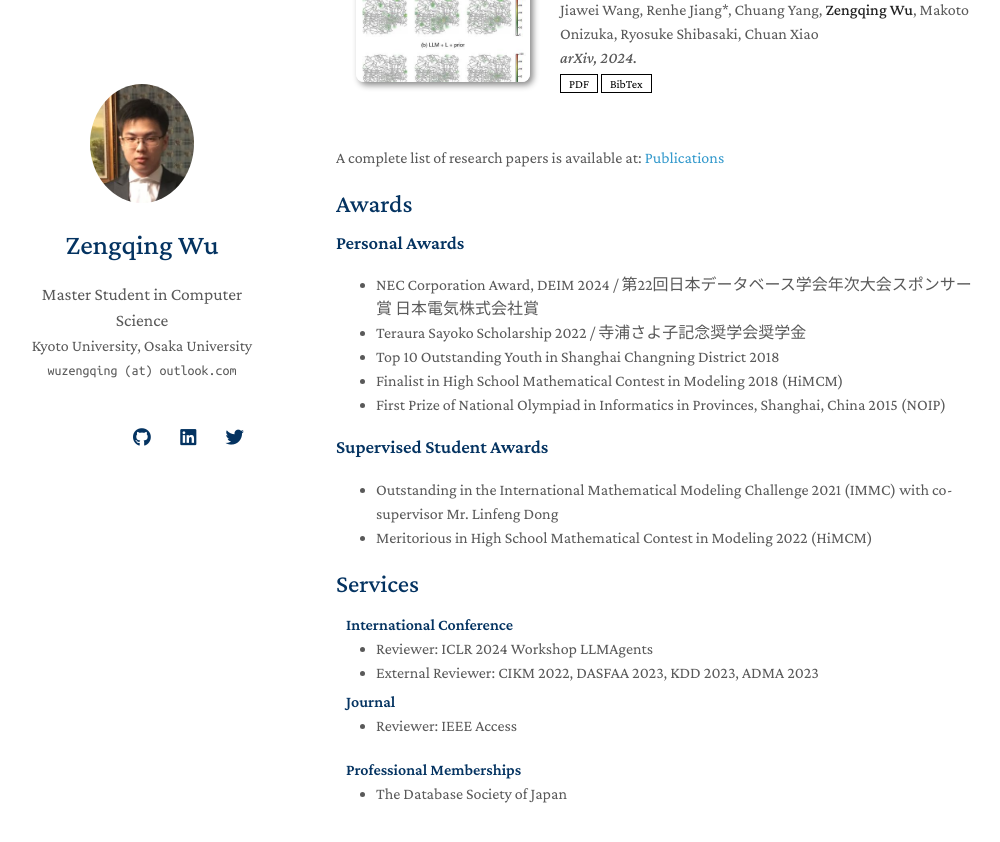
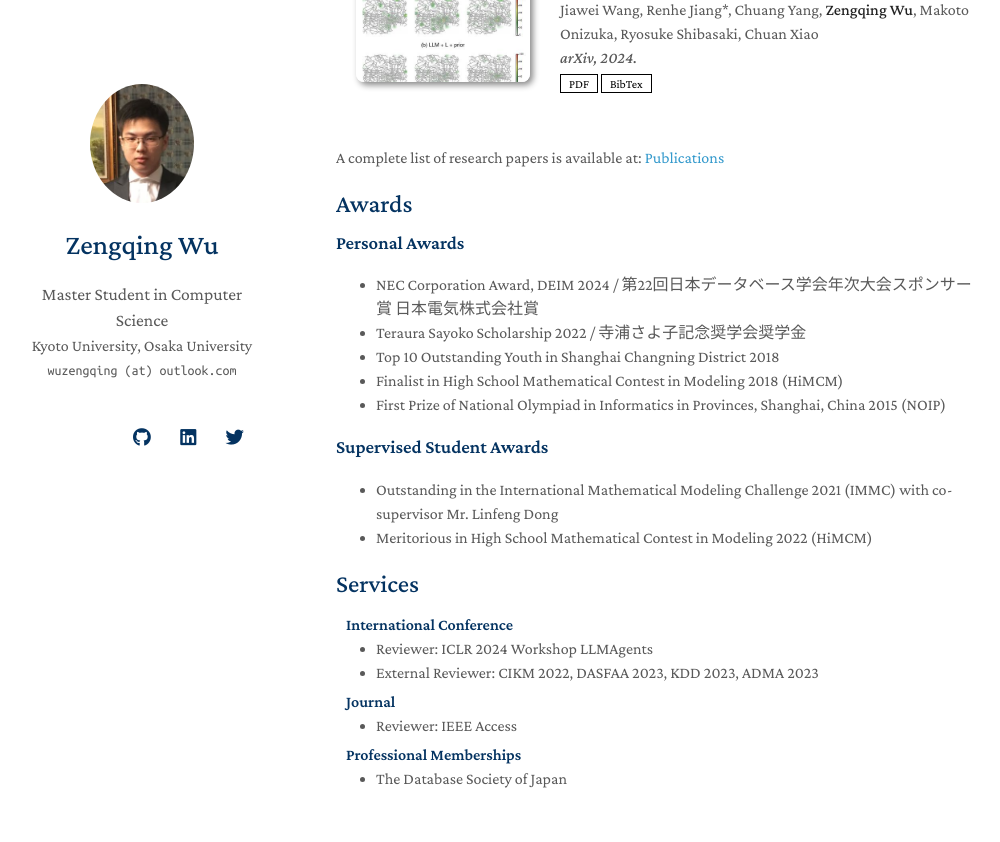
Before and after one commit to wuzengqing001225/wuzengqing001225.github.io, a Jekyll site: the page built from index.md, in a window 1280 px wide and 900 px high, scrolled down 1239 px. Shown: the top 842 px of the window, without its empty margins (134-1134 px from the left). Built offline with Jekyll 4.4.1, drawn with Linux system fonts in a browser that asks for light colours; nearby versions of some CDN libraries; a style sheet for code colours, icons or effects is not loaded; our own code applies the rules of GitHub Pages for plain Markdown files.

Commit message:
Update services.md

```diff
--- a/_includes/services.md
+++ b/_includes/services.md
@@ -12,7 +12,7 @@
 
 <h4 style="margin:0 10px 0;">Journal</h4>
 
-<ul style="margin:0 0 20px;">
+<ul style="margin:0 0 5px;">
 <!--   <li><a href="https://www.computer.org/csdl/journal/tp"><autocolor>IEEE Transactions on Pattern Analysis and Machine Intelligence (TPAMI)</autocolor></a></li>
   <li><a href="https://www.springer.com/journal/11263"><autocolor>International Journal of Computer Vision (IJCV)</autocolor></a></li> -->
   <li>Reviewer: IEEE Access</li>
@@ -20,6 +20,6 @@
 
 <h4 style="margin:0 10px 0;">Professional Memberships</h4>
 
-<ul style="margin:0 0 20px;">
+<ul style="margin:0 0 5px;">
   <li>The Database Society of Japan</li>
 </ul>
```
